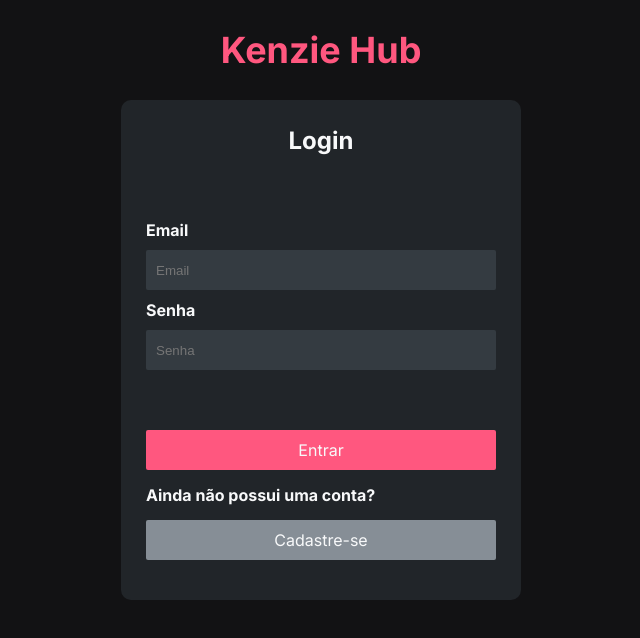
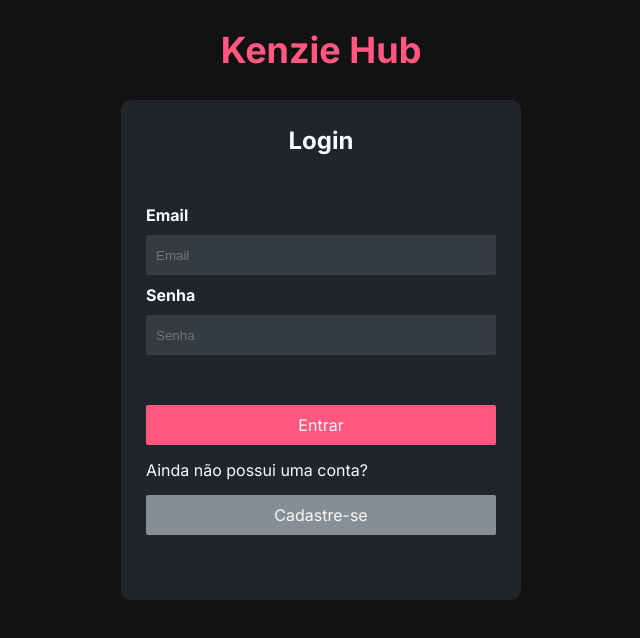
Before and after one commit to juliofl82/Kenzie-Hub, a React (Vite) app: page /login in a window 1280 px wide. Shown: the top 638 px of the page, without its empty margins (319-959 px from the left). Built offline with nearby package versions, Linux system fonts and the light colour scheme.

Commit message:
update style login

```diff
--- a/src/components/Login/SignAuthForm.jsx
+++ b/src/components/Login/SignAuthForm.jsx
@@ -26,23 +26,22 @@ function SignAuthForm() {
 
   return (
 
-
-    <div className={styles.authFormGrid}>
-      <div className={styles.authFormHeader}>
+    <div >
+      <div className='header'>
         <h1>Kenzie Hub</h1>
       </div>
-      <div className='acessGrid'>
-        <div className={styles.authFormTitle}>
+      <div className='loginGrid'>
+        <div className='loginTitle'>
           <h2>Login</h2>
         </div>
-        <div >
-          <div>
-          </div>
-          <form className={styles.authFormInput} onSubmit={handleSubmit}>
+        <section>
+          <form onSubmit={handleSubmit}>
+            <div className={styles.authFormInput}>
               <label htmlFor="emailLogin">Email</label>
               <input id='emailLogin' type="email" value={email} onChange={(e) => setEmail(e.target.value)} placeholder="Email" required />
               <label htmlFor="passwordLogin">Senha</label>
               <input id='passwordLogin' type="password" value={password} onChange={(e) => setPassword(e.target.value)} placeholder="Senha" required />
+            </div>
             <div className={styles.buttonGrid}>
               <button className='buttonPrimay' type="submit">Entrar</button>
               <span>Ainda não possui uma conta?</span>
@@ -50,7 +49,8 @@ function SignAuthForm() {
                 Cadastre-se </button>
             </div>
           </form>
-        </div>
+        </section>
+
       </div>
 
     </div>
--- a/src/components/Login/styles.module.scss
+++ b/src/components/Login/styles.module.scss
@@ -1,33 +1,16 @@
 @import "../../styles/index.scss";
 
 
-
-.authFormHeader {
-    display: flex;
-    height: 100px;
-    align-items: center;
-    justify-content: center;
-    @include typo-title1;
-    color: var(--color-primary);
-}
-
-.authFormTitle {
-    display: flex;
-    flex-direction: column;
-    height: 80px;
-    border-radius: 10px;
-    align-items: center;
-    justify-content: center;
-}
-
 .authFormInput{
     display: flex;
-    height: 420px;
     width: 21.875rem;
     flex-direction: column;
     justify-content: center;
     gap: 10px;
     @include typo-title2;
+    margin-top: 25px;
+    margin-bottom: 50px;
+
 
     input{
         display: flex;
--- a/src/styles/grid.scss
+++ b/src/styles/grid.scss
@@ -1,4 +1,13 @@
-.acessGrid{
+.header {
+    display: flex;
+    height: 100px;
+    align-items: center;
+    justify-content: center;
+    @include typo-title1;
+    color: var(--color-primary);
+}
+
+.loginGrid{
     display: flex;
     flex-direction: column;
     max-width: 400px;
@@ -7,4 +16,13 @@
     background-color: var(--color-grey-3);
     align-items: center;
     border-radius: 10px;
-}
+
+    .loginTitle {
+        display: flex;
+        flex-direction: column;
+        height: 80px;
+        border-radius: 10px;
+        align-items: center;
+        justify-content: center;
+    }
+    }
```
Lines whose indentation alone changed are shown as unchanged.
